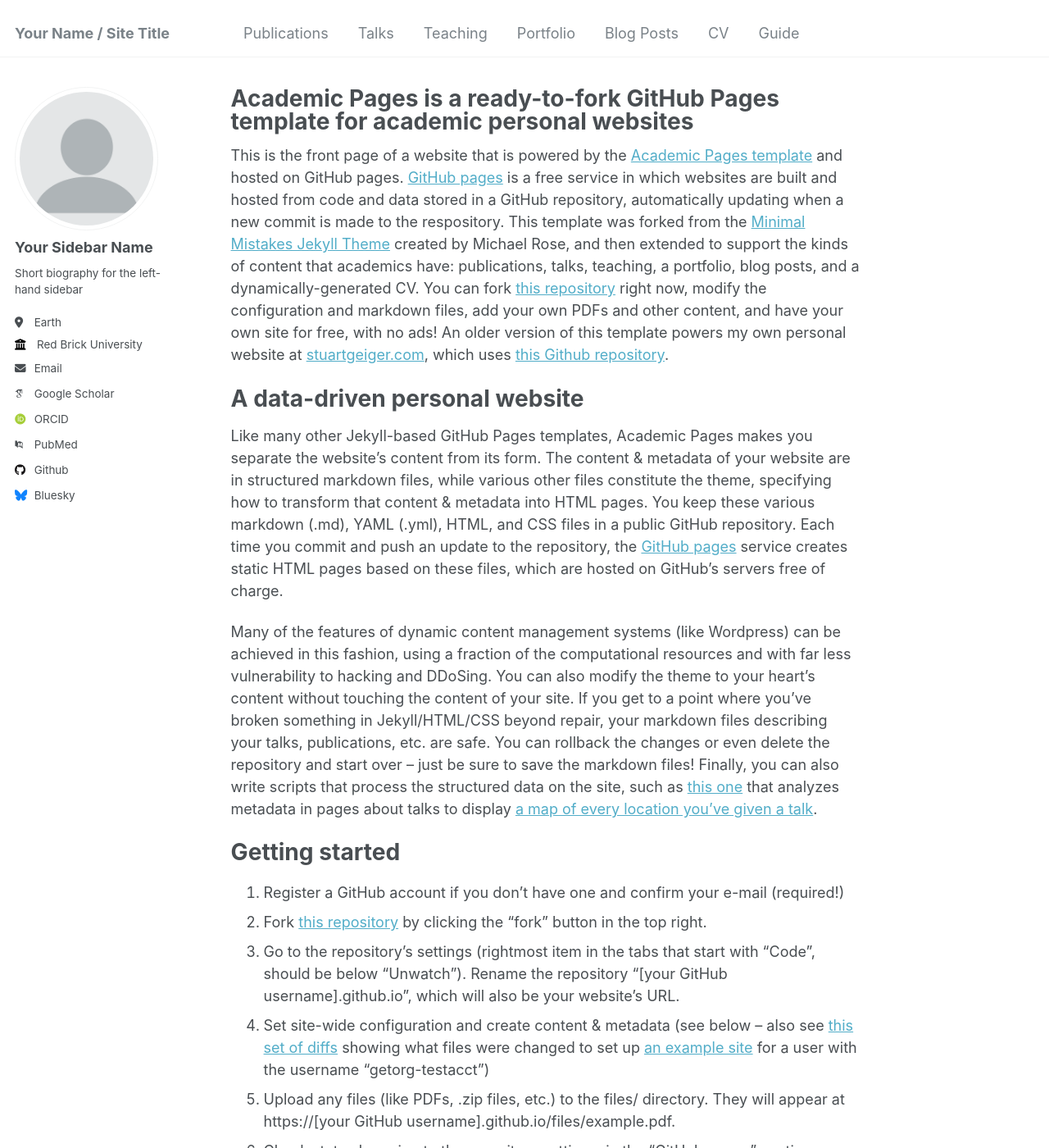
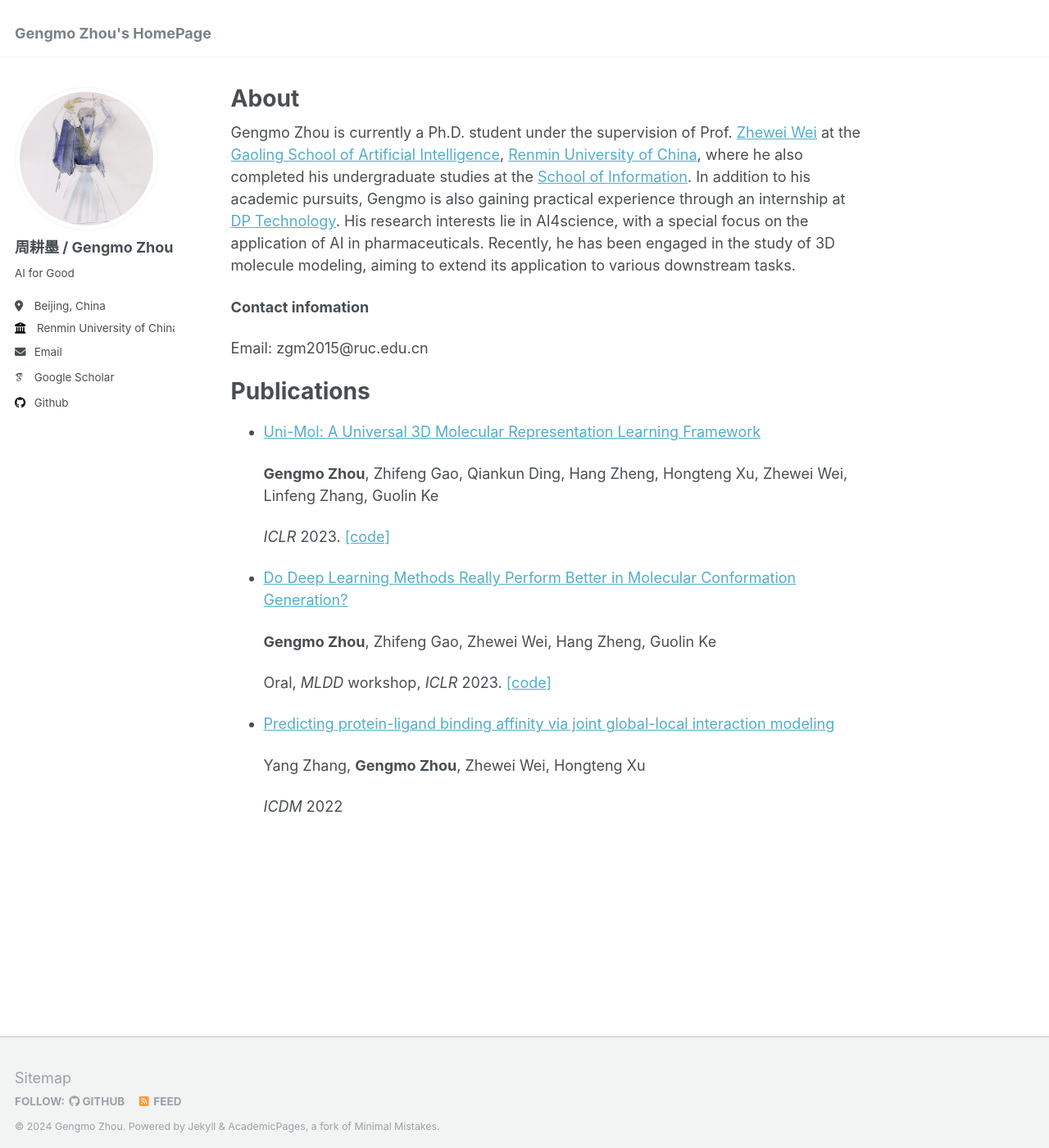
Before and after one commit to ZhouGengmo/ZhouGengmo.github.io, a Jekyll site: the page built from _pages/about.md, in a window 1280 px wide and 1400 px high. Shown: the whole window at 82% size. Built offline with Jekyll 4.4.1, drawn with Linux system fonts in a browser that asks for light colours; some web fonts are replaced; some of the changed text lies outside the part shown.

Commit message:
update personal info; add avatar

```diff
--- a/_config.yml
+++ b/_config.yml
@@ -8,47 +8,47 @@
 
 # Basic Site Settings
 locale                   : "en-US"
-title                    : "Your Name / Site Title"
+title                    : "Gengmo Zhou's HomePage"
 title_separator          : "-"
-name                     : &name "Your Name"
+name                     : &name "Gengmo Zhou"
 description              : &description "personal description"
-url                      : https://academicpages.github.io # the base hostname & protocol for your site e.g. "https://mmistakes.github.io"
+url                      : https://zhougengmo.github.io # the base hostname & protocol for your site e.g. "https://mmistakes.github.io"
 baseurl                  : "" # the subpath of your site, e.g. "/blog"
-repository               : "academicpages/academicpages.github.io"
+repository               : "ZhouGengmo/ZhouGengmo.github.io"
 
 # Site Author - The following control what appear as part of the author content on the side bar.
 #               If a field is blank the icon and link will not appear, otherwise it will be shown.
 #               Additional customization can be done by editing /_includes/author-profile.html
 author:
   # Biographic information
-  avatar           : "profile.png"
-  name             : "Your Sidebar Name"
+  avatar           : "touxiang.png"
+  name             : "周耕墨 / Gengmo Zhou"
   pronouns         : # example: "she/her"
-  bio              : "Short biography for the left-hand sidebar"
-  location         : "Earth"
-  employer         : "Red Brick University"
+  bio              : "AI for Good"
+  location         : "Beijing, China"
+  employer         : "Renmin University of China"
   uri              : # URL
-  email            : "none@example.org"
+  email            : "zgm2015@ruc.edu.cn"
 
   # Academic websites
   arxiv            : # URL - Update with the correct link to your profile
-  googlescholar    : "https://scholar.google.com/citations?user=PS_CX0AAAAAJ"
+  googlescholar    : "https://scholar.google.com/citations?user=z76EQ7YAAAAJ&hl=zh-CN"
   impactstory      : # URL
-  orcid            : "http://orcid.org/yourorcidurl"
+  orcid            : #"http://orcid.org/yourorcidurl"
   semantic         : # URL
-  pubmed           : "https://www.ncbi.nlm.nih.gov/pubmed/?term=john+snow"
+  pubmed           : #"https://www.ncbi.nlm.nih.gov/pubmed/?term=john+snow"
   researchgate     : # URL
 
   # Repositories and software development
   bitbucket        : # Username - Update with your username on the site
   codepen          : # Username
   dribbble         : # Username
-  github           : "academicpages"
+  github           : "ZhouGengmo"
   kaggle           : # Username
   stackoverflow    : # User number or user number and name (i.e., use "1" or "1/jeff-atwood")
 
   # Social media
-  bluesky          : "bsky.app" # Replace this with you Bluesky username
+  bluesky          : #"bsky.app" # Replace this with you Bluesky username
   facebook         : # Username
   flickr           : # Username
   foursquare       : # Username
--- a/_pages/about.md
+++ b/_pages/about.md
@@ -1,49 +1,35 @@
 ---
 permalink: /
-title: "Academic Pages is a ready-to-fork GitHub Pages template for academic personal websites"
+title: "About"
 author_profile: true
 redirect_from:
   - /about/
   - /about.html
 ---
 
-This is the front page of a website that is powered by the [Academic Pages template](https://github.com/academicpages/academicpages.github.io) and hosted on GitHub pages. [GitHub pages](https://pages.github.com) is a free service in which websites are built and hosted from code and data stored in a GitHub repository, automatically updating when a new commit is made to the respository. This template was forked from the [Minimal Mistakes Jekyll Theme](https://mmistakes.github.io/minimal-mistakes/) created by Michael Rose, and then extended to support the kinds of content that academics have: publications, talks, teaching, a portfolio, blog posts, and a dynamically-generated CV. You can fork [this repository](https://github.com/academicpages/academicpages.github.io) right now, modify the configuration and markdown files, add your own PDFs and other content, and have your own site for free, with no ads! An older version of this template powers my own personal website at [stuartgeiger.com](http://stuartgeiger.com), which uses [this Github repository](https://github.com/staeiou/staeiou.github.io).
+Gengmo Zhou is currently a Ph.D. student under the supervision of Prof. [Zhewei Wei](https://gsai.ruc.edu.cn/zhewei) at the [Gaoling School of Artificial Intelligence](http://ai.ruc.edu.cn/), [Renmin University of China](https://www.ruc.edu.cn/), where he also completed his undergraduate studies at the [School of Information](http://info.ruc.edu.cn/). In addition to his academic pursuits, Gengmo is also gaining practical experience through an internship at [DP Technology](https://www.dp.tech/). His research interests lie in AI4science, with a special focus on the application of AI in pharmaceuticals. Recently, he has been engaged in the study of 3D molecule modeling, aiming to extend its application to various downstream tasks.
 
-A data-driven personal website
+**Contact infomation**
+
+Email: zgm2015@ruc.edu.cn
+
+Publications
 ======
-Like many other Jekyll-based GitHub Pages templates, Academic Pages makes you separate the website's content from its form. The content & metadata of your website are in structured markdown files, while various other files constitute the theme, specifying how to transform that content & metadata into HTML pages. You keep these various markdown (.md), YAML (.yml), HTML, and CSS files in a public GitHub repository. Each time you commit and push an update to the repository, the [GitHub pages](https://pages.github.com/) service creates static HTML pages based on these files, which are hosted on GitHub's servers free of charge.
 
-Many of the features of dynamic content management systems (like Wordpress) can be achieved in this fashion, using a fraction of the computational resources and with far less vulnerability to hacking and DDoSing. You can also modify the theme to your heart's content without touching the content of your site. If you get to a point where you've broken something in Jekyll/HTML/CSS beyond repair, your markdown files describing your talks, publications, etc. are safe. You can rollback the changes or even delete the repository and start over -- just be sure to save the markdown files! Finally, you can also write scripts that process the structured data on the site, such as [this one](https://github.com/academicpages/academicpages.github.io/blob/master/talkmap.ipynb) that analyzes metadata in pages about talks to display [a map of every location you've given a talk](https://academicpages.github.io/talkmap.html).
+- [Uni-Mol: A Universal 3D Molecular Representation Learning Framework](https://openreview.net/pdf?id=6K2RM6wVqKu)
 
-Getting started
-======
-1. Register a GitHub account if you don't have one and confirm your e-mail (required!)
-1. Fork [this repository](https://github.com/academicpages/academicpages.github.io) by clicking the "fork" button in the top right.
-1. Go to the repository's settings (rightmost item in the tabs that start with "Code", should be below "Unwatch"). Rename the repository "[your GitHub username].github.io", which will also be your website's URL.
-1. Set site-wide configuration and create content & metadata (see below -- also see [this set of diffs](http://archive.is/3TPas) showing what files were changed to set up [an example site](https://getorg-testacct.github.io) for a user with the username "getorg-testacct")
-1. Upload any files (like PDFs, .zip files, etc.) to the files/ directory. They will appear at https://[your GitHub username].github.io/files/example.pdf.
-1. Check status by going to the repository settings, in the "GitHub pages" section
+  **Gengmo Zhou**, Zhifeng Gao, Qiankun Ding, Hang Zheng, Hongteng Xu, Zhewei Wei, Linfeng Zhang, Guolin Ke
 
-Site-wide configuration
-------
-The main configuration file for the site is in the base directory in [_config.yml](https://github.com/academicpages/academicpages.github.io/blob/master/_config.yml), which defines the content in the sidebars and other site-wide features. You will need to replace the default variables with ones about yourself and your site's github repository. The configuration file for the top menu is in [_data/navigation.yml](https://github.com/academicpages/academicpages.github.io/blob/master/_data/navigation.yml). For example, if you don't have a portfolio or blog posts, you can remove those items from that navigation.yml file to remove them from the header.
+  *ICLR* 2023. [[code]](https://github.com/deepmodeling/Uni-Mol)
 
-Create content & metadata
-------
-For site content, there is one markdown file for each type of content, which are stored in directories like _publications, _talks, _posts, _teaching, or _pages. For example, each talk is a markdown file in the [_talks directory](https://github.com/academicpages/academicpages.github.io/tree/master/_talks). At the top of each markdown file is structured data in YAML about the talk, which the theme will parse to do lots of cool stuff. The same structured data about a talk is used to generate the list of talks on the [Talks page](https://academicpages.github.io/talks), each [individual page](https://academicpages.github.io/talks/2012-03-01-talk-1) for specific talks, the talks section for the [CV page](https://academicpages.github.io/cv), and the [map of places you've given a talk](https://academicpages.github.io/talkmap.html) (if you run this [python file](https://github.com/academicpages/academicpages.github.io/blob/master/talkmap.py) or [Jupyter notebook](https://github.com/academicpages/academicpages.github.io/blob/master/talkmap.ipynb), which creates the HTML for the map based on the contents of the _talks directory).
+- [Do Deep Learning Methods Really Perform Better in Molecular Conformation Generation? ](https://openreview.net/pdf?id=W-Ikct539G)
 
-**Markdown generator**
+  **Gengmo Zhou**, Zhifeng Gao, Zhewei Wei, Hang Zheng, Guolin Ke
 
-I have also created [a set of Jupyter notebooks](https://github.com/academicpages/academicpages.github.io/tree/master/markdown_generator
-) that converts a CSV containing structured data about talks or presentations into individual markdown files that will be properly formatted for the Academic Pages template. The sample CSVs in that directory are the ones I used to create my own personal website at stuartgeiger.com. My usual workflow is that I keep a spreadsheet of my publications and talks, then run the code in these notebooks to generate the markdown files, then commit and push them to the GitHub repository.
+  Oral, *MLDD* workshop, *ICLR* 2023. [[code]](https://gist.github.com/ZhouGengmo/5b565f51adafcd911c0bc115b2ef027c)
 
-How to edit your site's GitHub repository
-------
-Many people use a git client to create files on their local computer and then push them to GitHub's servers. If you are not familiar with git, you can directly edit these configuration and markdown files directly in the github.com interface. Navigate to a file (like [this one](https://github.com/academicpages/academicpages.github.io/blob/master/_talks/2012-03-01-talk-1.md) and click the pencil icon in the top right of the content preview (to the right of the "Raw | Blame | History" buttons). You can delete a file by clicking the trashcan icon to the right of the pencil icon. You can also create new files or upload files by navigating to a directory and clicking the "Create new file" or "Upload files" buttons.
+- [Predicting protein-ligand binding affinity via joint global-local interaction modeling](https://ieeexplore.ieee.org/abstract/document/10027686/)
 
-Example: editing a markdown file for a talk
-![Editing a markdown file for a talk](/images/editing-talk.png)
+  Yang Zhang, **Gengmo Zhou**, Zhewei Wei, Hongteng Xu
 
-For more info
-------
-More info about configuring Academic Pages can be found in [the guide](https://academicpages.github.io/markdown/). The [guides for the Minimal Mistakes theme](https://mmistakes.github.io/minimal-mistakes/docs/configuration/) (which this theme was forked from) might also be helpful.
+  *ICDM* 2022
```
Also changed, not shown: _data/navigation.yml (+14 -14 lines), images/touxiang.png (added).
